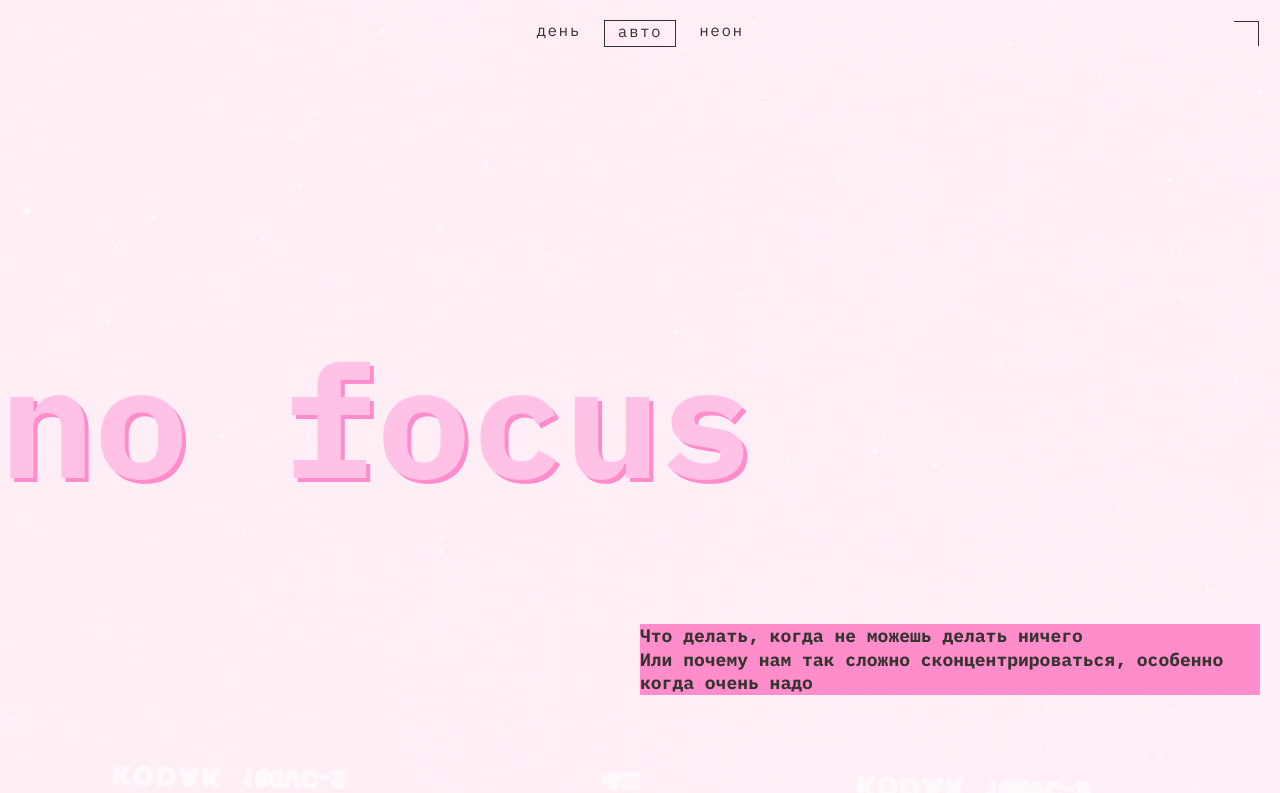
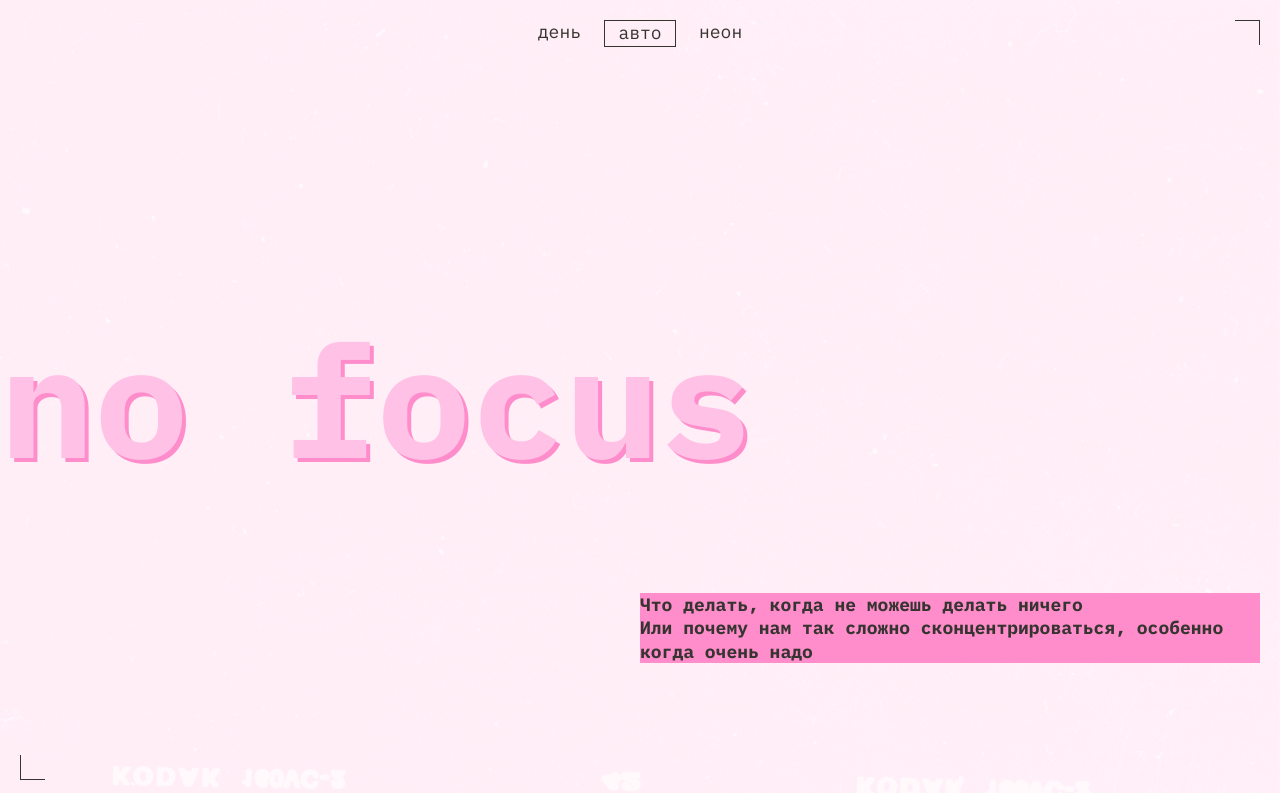
Before and after one commit to ElenaKonyaeva/slozhno-sosredotochitsya-fd, a plain HTML site: page index.html in a window 1280 px wide. Shown: the top 793 px of the page. Drawn offline with Linux system fonts and the light colour scheme.

Commit message:
публикация после ревью 3

```diff
--- a/index.html
+++ b/index.html
@@ -139,11 +139,11 @@
           секунд)
         </h2>
         <div class="section-content">
-          <article class="card card-article">
+          <div class="card card-content">
           <h3 class="card-title title-decor">
             5 простых (на самом деле не очень) советов
           </h3>
-          </article>
+        </div>
           <article class="card">
             <h4 class="card-title title-decor-normal">
               Представьте небо и облака
--- a/styles/dark.css
+++ b/styles/dark.css
@@ -6,10 +6,11 @@
 
 :root.theme-dark {
   --bg-image: url(../images/cover-image-dark.png);
+  --bg-color: #000028;
   --text-color: #f1b2ce;
   --accent-color: #ff0070;
   --accent-color-transparent: rgba(255, 0, 112, 0.4);
-  --main-font: "IBM Plex Mono", sans-serif;
+  --main-font: "IBM Plex Mono", monospace;
   --special-color: #000028;
   --variant-color: #db00ff;
   --accent-color-button: #ff0070; /* сохраните этот селектор в приведённом виде.
--- a/styles/light.css
+++ b/styles/light.css
@@ -1,4 +1,13 @@
-:root {
+ :root.theme-light {
+  --bg-image: url(../images/cover-image-light.png);
+  --bg-color:#ffc2e6;
+  --text-color: #353430;
+  --accent-color: #ff8dcb;
+  --accent-color-transparent: rgba(50, 49, 45, 0.4);
+  --main-font: "IBM Plex Mono", monospace;
+  --variant-color: #ffc2e6;
+  --special-color: #353430;
+  --accent-color-button: #353430;
 }
 
 :root.theme-light .button-rec {
@@ -8,15 +17,16 @@
 @media (prefers-color-scheme: light) {
   :root {
     --bg-image: url(../images/cover-image-light.png);
+    --bg-color:#ffc2e6;
     --text-color: #353430;
     --accent-color: #ff8dcb;
     --accent-color-transparent: rgba(50, 49, 45, 0.4);
-    --main-font: "IBM Plex Mono", sans-serif;
+    --main-font: "IBM Plex Mono", monospace;
     --variant-color: #ffc2e6;
     --special-color: #353430;
     --accent-color-button: #353430;
   }
-  header .button-rec {
+  .header .button-rec {
     display: none;
   }
 }
--- a/styles/style.css
+++ b/styles/style.css
@@ -16,7 +16,8 @@
   display: grid;
   grid-template-columns: 1fr;
   grid-template-rows: 1fr min-content 1fr;
-  margin: clamp(0.625rem, 0.0286rem + 2.5445vw, 1.25rem);
+  padding: clamp(0.625rem, 0.0286rem + 2.5445vw, 1.25rem);
+  margin-bottom: 30px;
 
   /* сохраните в разметке и стилях класс page у тега body. Он удобен, чтобы составлять селекторы для разных цветовых тем. */
 }
@@ -24,7 +25,8 @@
 .button-rec {
   position: absolute;
   display: inline-flex;
-  right: 6px;
+  top: 10px;
+  right: 15px;
   background-color: transparent;
   color: var(--accent-color, #ff0070);
   border: none;
@@ -50,13 +52,16 @@
 .header__theme-menu {
   justify-self: self-end;
   align-self: center;
+  margin-bottom: 5px;
 }
+
 .header__theme-menu-list {
   display: flex;
   gap: 10px;
   flex-direction: column;
   width: fit-content;
   background-color: transparent;
+
 }
 
 .header__theme-menu-item {
@@ -76,10 +81,10 @@
   width: 100%;
   border: none;
   text-align: center;
-  font-size: inherit;
+  font-size: 18px;
   font-weight: inherit;
-  letter-spacing: 1.5px;
-  padding: 0px 13px 5px;
+  padding: 0px 13px 1.5px;
+
 }
 .header__theme-menu-button:hover {
   border: 1px solid var(--accent-color-transparent, rgba(255, 0, 112, 0.4));
@@ -122,7 +127,8 @@
   text-shadow: 4px 4px 0 var(--accent-color, #ff0070);
   align-self: center;
   grid-row: 2 / 2;
-  padding-bottom: 18px;
+  margin-top: 2px;
+
 }
 
 .decorated-zone {
@@ -139,23 +145,23 @@
 
 .decorated-zone::before {
   display: inline-block;
-  bottom: 20px;
-  left: 1px;
+  bottom: 10px;
+  left: 10px;
   border-left: 1px solid var(--accent-color-button, #ff0070);
   border-bottom: 1px solid var(--accent-color-button, #ff0070);
 }
 
 .decorated-zone::after {
   display: inline-block;
-  top: 1px;
-  right: 1px;
+  top: 10px;
+  right: 10px;
   border-right: 1px solid var(--accent-color-button, #ff0070);
   border-top: 1px solid var(--accent-color-button, #ff0070);
 }
 
 .description {
   display: block;
-  margin-block-start: 40px;
+  margin-block-start: 58px;
   min-inline-size: 355px;
   grid-row: 3 / 3;
   justify-self: center;
@@ -169,6 +175,7 @@
   margin-bottom: 30px;
   margin-top: 20px;
 }
+
 .section:last-child {
   margin-bottom: 0;
 }
@@ -182,6 +189,7 @@
 .section-content {
   display: grid;
   gap: 20px;
+
 }
 
 .content-title {
@@ -218,8 +226,14 @@
   padding-left: 10px;
 }
 
-.card-article {
+.card-content {
   grid-column: 1 / -1;
+
+}
+
+.card-content .card-title {
+  margin-bottom: 0px;
+
 }
 
 .card-text {
@@ -229,9 +243,7 @@
   line-height: 130%;
 }
 
-.card-article .card-title {
-  margin-bottom: 0px;
-}
+
 
 .text-link {
   text-decoration: none;
@@ -284,17 +296,15 @@
   grid-template-columns: 1fr;
   grid-template-rows: auto;
   position: relative;
-  margin-top: 40px;
-  margin-left: clamp(0.625rem, 0.0286rem + 2.5445vw, 1.25rem);
-  margin-right: clamp(0.625rem, 0.0286rem + 2.5445vw, 1.25rem);
-  margin-bottom: clamp(0.625rem, 0.0286rem + 2.5445vw, 1.25rem);
+  margin-top: 30px;
+  padding: clamp(0.625rem, 0.0286rem + 2.5445vw, 1.25rem);
 }
 
 .footer .main-title {
   align-self: center;
   justify-self: center;
   text-shadow: 2px 2px 0 var(--accent-color, #ff0070);
-  margin-bottom: 15px;
+
 }
 
 @media (width >= 768px) {
@@ -307,26 +317,37 @@
     display: grid;
     grid-template-columns: 1fr;
     grid-row: 1fr min-content 1fr;
-    margin-bottom: 61px;
+    margin-bottom: 40px;
   }
 
   .button-rec {
     grid-row: 1 / 1;
+    position: absolute;
+    display: inline-flex;
+    top: 1px;
+    right: 28px;
+  }
+
+  .button-rec::after {
+   content: "";
+   margin-right: 2px;
+
   }
 
   .header__theme-menu {
     grid-column: 1 / 1;
     grid-row: 1 / 1;
     align-self: center;
-    margin-top: 16px;
+    margin-top: 0px;
   }
+
   .header .main-title {
     margin-left: -20px;
     grid-column: 1;
     grid-row: 2 / 2;
     align-self: center;
     font-size: clamp(7.5rem, 0.5625rem + 14.4531vw, 9.8125rem);
-    margin-top: 18px;
+    margin-top: 0px;
   }
 
   .description {
@@ -335,13 +356,21 @@
     justify-self: end;
     inline-size: 50%;
     grid-row: 3 / 3;
-    margin-block-end: 55px;
+    margin-block-end: 0px;
+    margin-block-start: 0px;
   }
 
   .decorated-zone::before {
     display: inline-block;
-    bottom: 0px;
-    left: 0px;
+    bottom: 20px;
+    left: 20px;
+  }
+
+  .decorated-zone::after {
+    display: inline-block;
+    top: 20px;
+    right: 20px;
+
   }
 
   .section {
@@ -424,27 +453,31 @@
     display: grid;
     grid-template-columns: 1fr;
     grid-template-rows: 1fr;
-    margin-top: 60px;
+    margin-top: 40px;
   }
   .footer .main-title {
     font-size: clamp(7.5rem, 0.5625rem + 14.4531vw, 9.8125rem);
     margin-bottom: 0;
+    margin-top: 0px;
   }
 }
 
 @media (width >= 1024px) {
   .header {
     min-height: 728px;
-    margin: 1.25rem;
-    margin-bottom: 55px;
+    padding: 1.25rem;
+    margin-bottom: 40px;
+
   }
 
   .description {
-    margin-top: 53px;
+    margin-top: 13px;
+    margin-block-end: 0px;
   }
 
-  .main-title {
+  .header .main-title {
     align-self: center;
+    margin-top: 0;
   }
 
   .header__theme-menu {
@@ -458,6 +491,21 @@
     display: flex;
     gap: 10px;
     flex-direction: row;
+  }
+  .decorated-zone::before {
+    display: inline-block;
+    bottom: 20px;
+    left: 20px;
+  }
+
+  .decorated-zone::after {
+    display: inline-block;
+    top: 20px;
+    right: 20px;
+
+  }
+  .section-content-block .title-decor {
+    padding-left: 0px;
   }
 
   .section-content-block {
@@ -478,7 +526,7 @@
   }
 
   .footer {
-    margin-block-start: 60px;
+    margin-block-start: 40px;
     min-height: 728px;
   }
 }
--- a/styles/variables.css
+++ b/styles/variables.css
@@ -1,9 +1,10 @@
 :root {
   --bg-image: url(../images/cover-image-dark.png);
+  --bg-color: #000028;
   --text-color: #f1b2ce;
   --accent-color: #ff0070;
   --accent-color-transparent: rgba(255, 0, 112, 0.4);
-  --main-font: "IBM Plex Mono", sans-serif;
+  --main-font: "IBM Plex Mono", monospace;
   --special-color: #000028;
   --variant-color: #db00ff;
   --accent-color-button: #ff0070;
```
